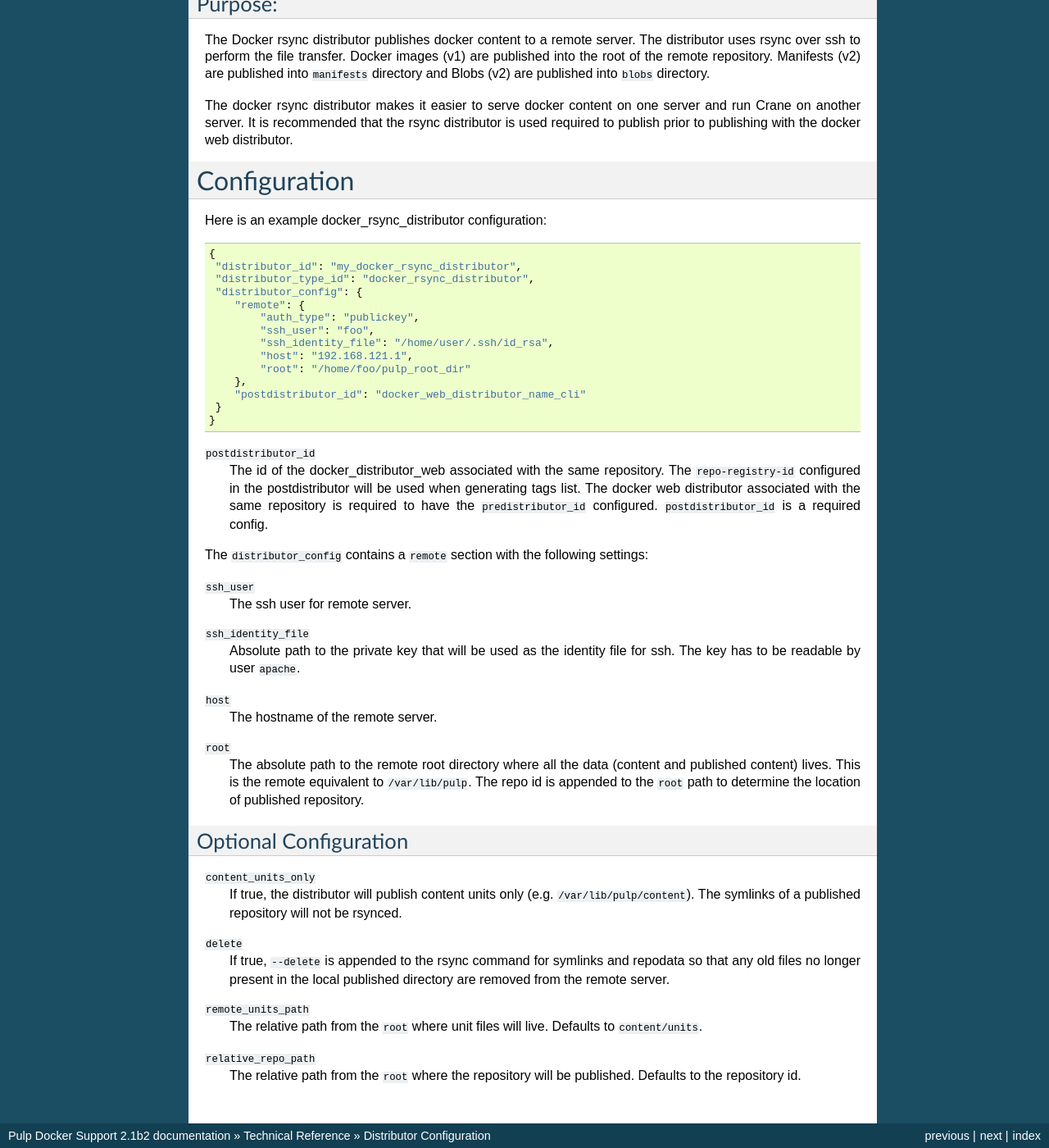
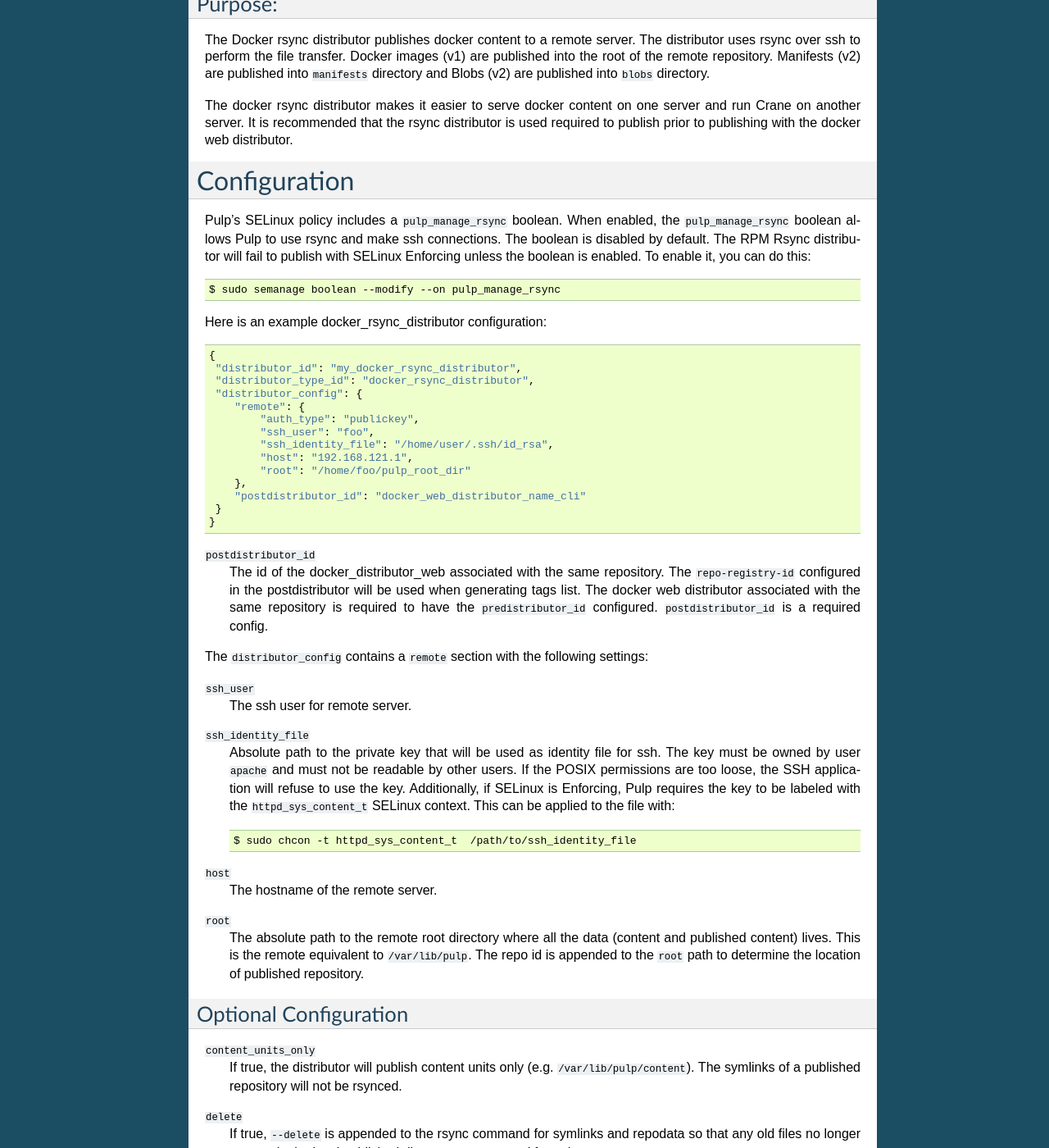
Before and after one commit to pulp/pulp_docker, a Sphinx documentation site: the page built from docs/tech-reference/distributor.rst, in a window 1280 px wide and 1400 px high, scrolled down 2768 px. Shown: the whole window at 82% size. Built offline with Sphinx 7.4.7, drawn with Linux system fonts in a browser that asks for light colours.

Commit message:
Additional documentation for rsync distributor
re #2199
https://pulp.plan.io/issues/2199

```diff
--- a/docs/tech-reference/distributor.rst
+++ b/docs/tech-reference/distributor.rst
@@ -177,6 +177,13 @@
 
 Configuration
 =============
+Pulp's SELinux policy includes a ``pulp_manage_rsync`` boolean. When enabled, the
+``pulp_manage_rsync`` boolean allows Pulp to use rsync and make ssh connections. The boolean is
+disabled by default. The RPM Rsync distributor will fail to publish with SELinux Enforcing unless
+the boolean is enabled. To enable it, you can do this::
+
+    $ sudo semanage boolean --modify --on pulp_manage_rsync
+
 Here is an example docker_rsync_distributor configuration::
 
     {
@@ -207,8 +214,13 @@
   The ssh user for remote server.
 
 ``ssh_identity_file``
-  Absolute path to the private key that will be used as the identity file for ssh. The key has to
-  be readable by user ``apache``.
+  Absolute path to the private key that will be used as identity file for ssh. The key must be
+  owned by user ``apache`` and must not be readable by other users. If the POSIX permissions are
+  too loose, the SSH application will refuse to use the key. Additionally, if SELinux is Enforcing,
+  Pulp requires the key to be labeled with the ``httpd_sys_content_t`` SELinux context. This can
+  be applied to the file with::
+
+    $ sudo chcon -t httpd_sys_content_t  /path/to/ssh_identity_file
 
 ``host``
   The hostname of the remote server.
```
